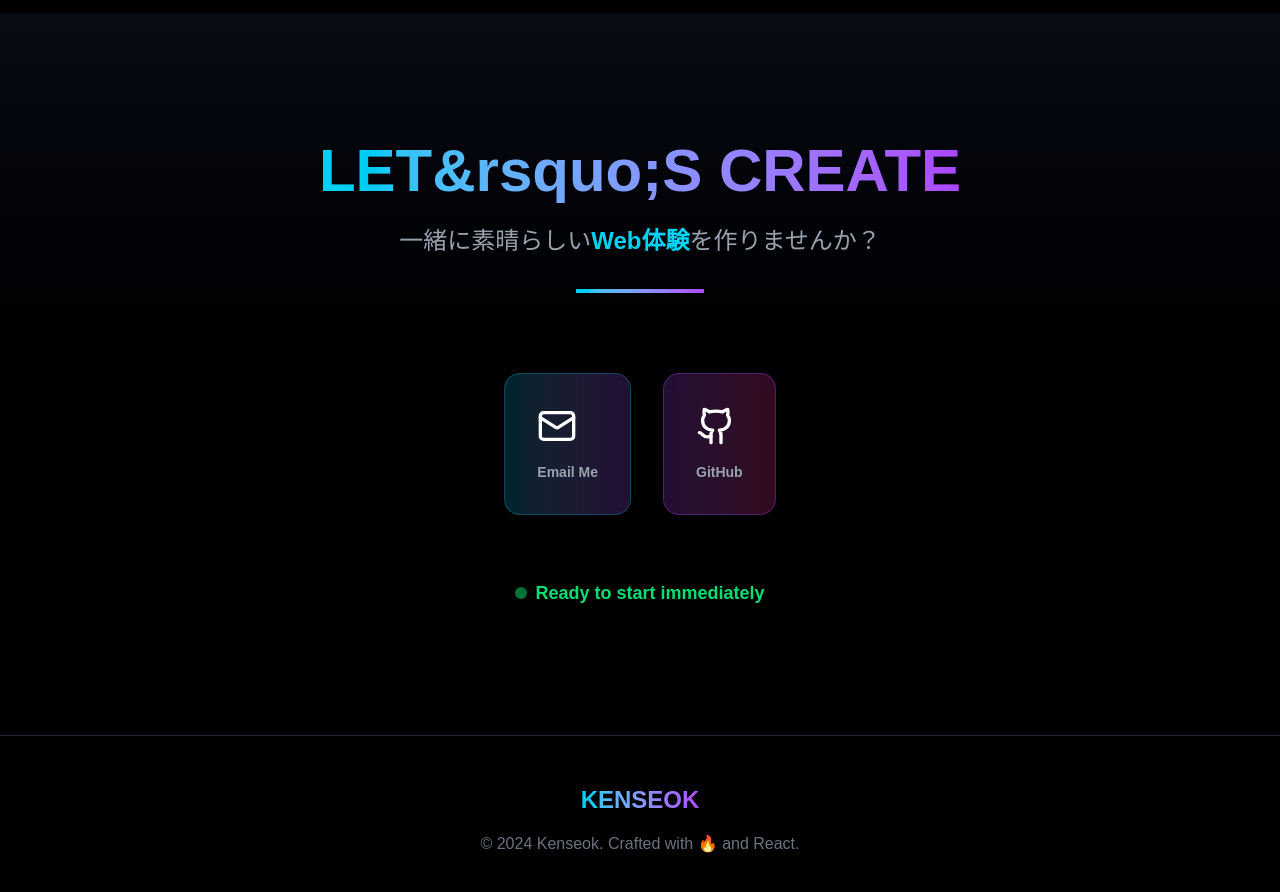
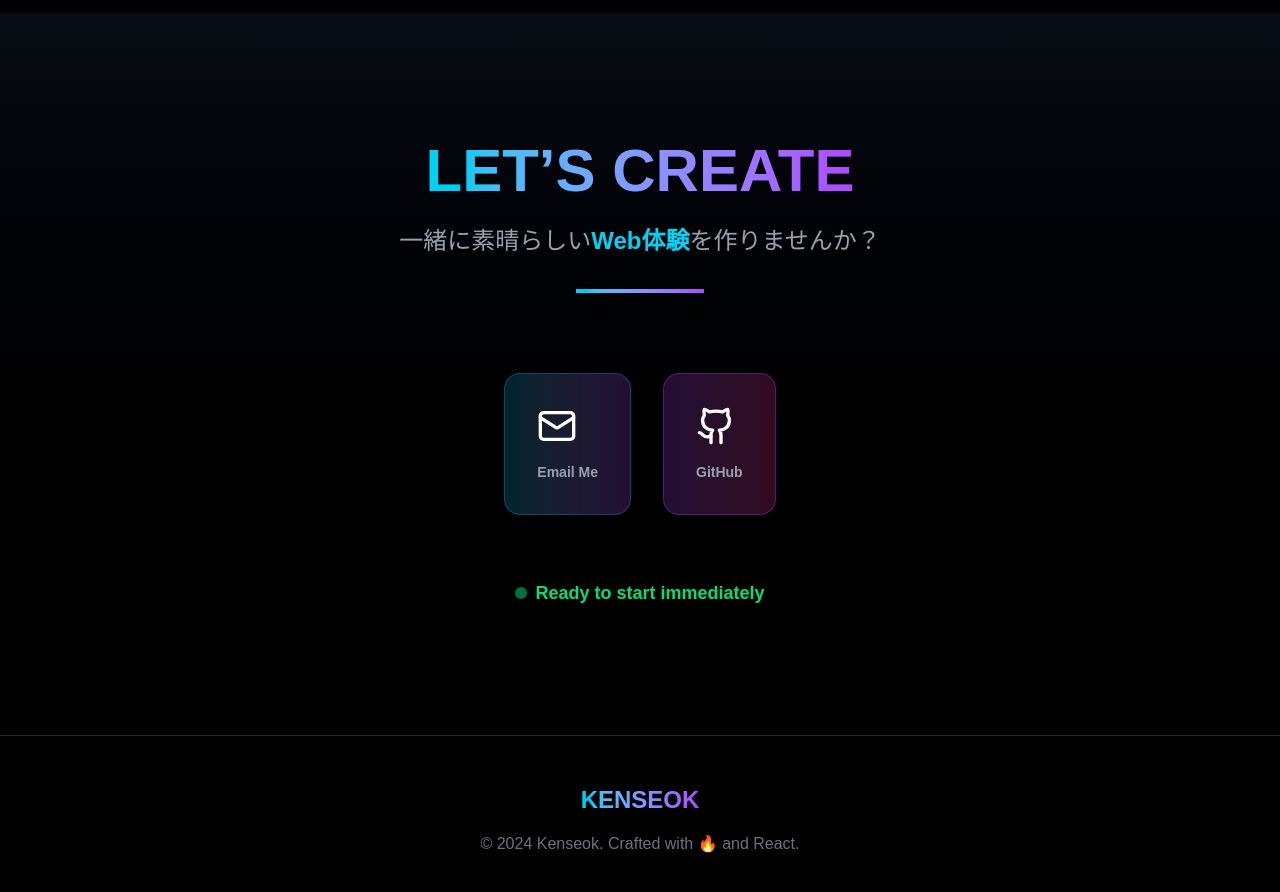
Before and after one commit to kenseok/kenseok-portfolio, a Next.js app: page / in a window 1280 px wide. Shown: the part 5980-6872 px from the top of the page. Built offline with nearby package versions, Linux system fonts and the light colour scheme.

Commit message:
fix: escape apostrophe in contact section title

```diff
--- a/src/app/page.tsx
+++ b/src/app/page.tsx
@@ -524,7 +524,7 @@ export default function Portfolio() {
           <div className="mb-20">
             <h2 className="text-4xl md:text-6xl font-black mb-6">
               <span className="bg-gradient-to-r from-cyan-400 to-purple-500 bg-clip-text text-transparent">
-                LET&amp;rsquo;S CREATE
+                LET&rsquo;S CREATE
               </span>
             </h2>
             <p className="text-2xl text-gray-400 mb-8">
```
